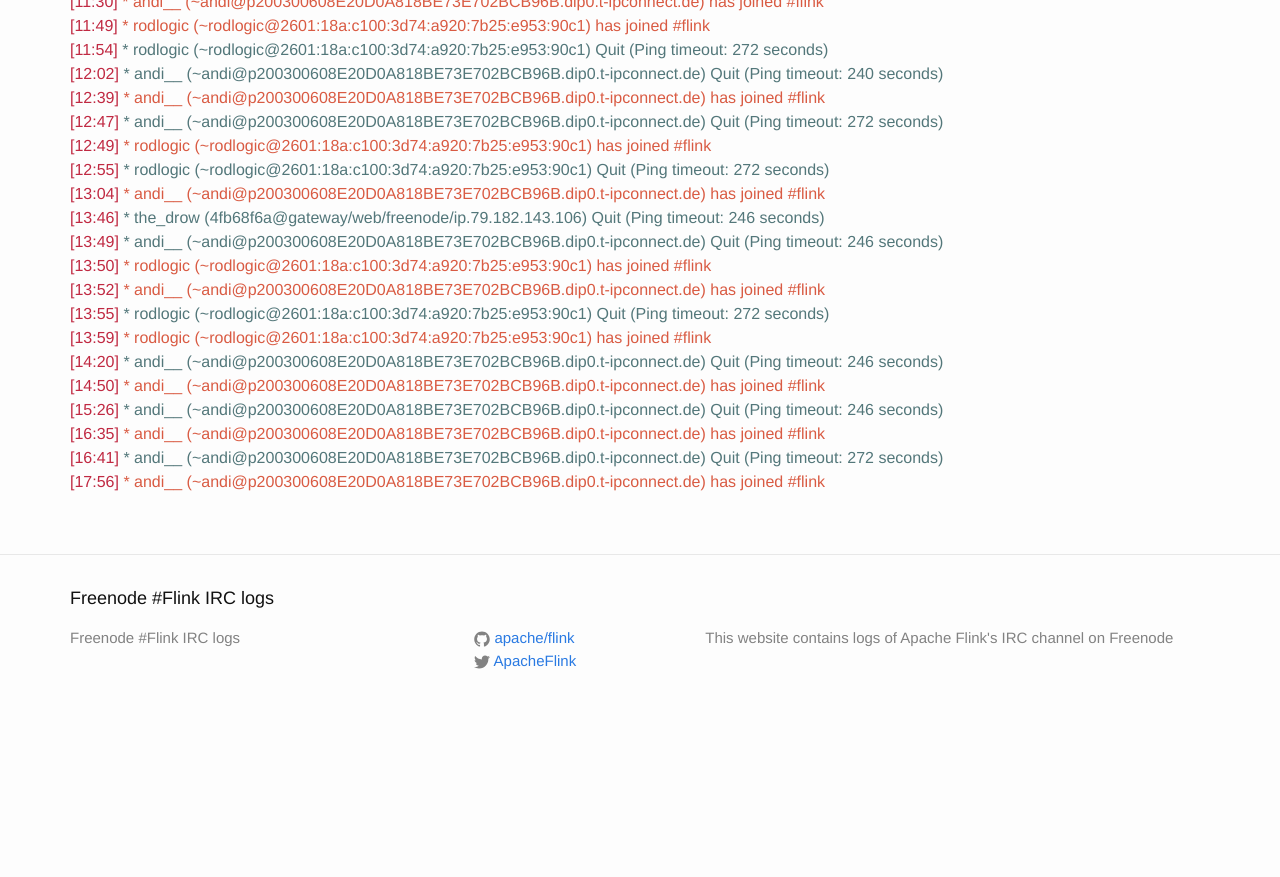
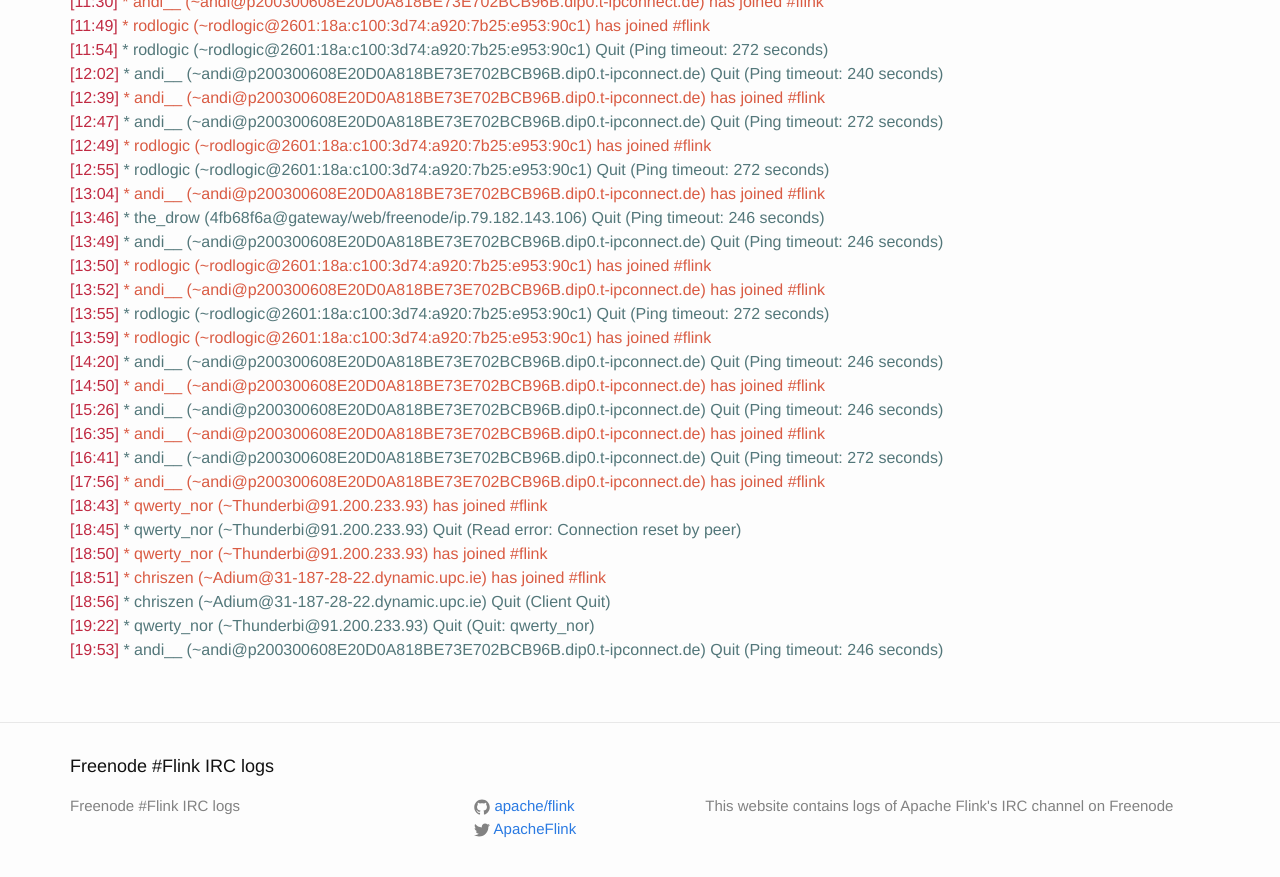
Before and after one commit to flink-irc-logs/flink-irc-logs.github.io, a Jekyll site: the page built from _posts/2015-11-21-logs.markdown, in a window 1280 px wide and 900 px high, scrolled down 1074 px. Shown: the top 877 px of the window. Built offline with Jekyll 4.4.1, drawn with Linux system fonts in a browser that asks for light colours; before the commit the page ends 1806 px from its top, so only the background shows below that.

Commit message:
Update of the logs on Sat Nov 21 20:23:24 CET 2015

```diff
--- a/_posts/2015-11-21-logs.markdown
+++ b/_posts/2015-11-21-logs.markdown
@@ -61,3 +61,10 @@
 <span class="irc-date">[16:35]</span> <span class="irc-green">* andi__ (~andi@p200300608E20D0A818BE73E702BCB96B.dip0.t-ipconnect.de) has joined #flink</span><br />
 <span class="irc-date">[16:41]</span> <span class="irc-navy">* andi__ (~andi@p200300608E20D0A818BE73E702BCB96B.dip0.t-ipconnect.de) Quit (Ping timeout: 272 seconds)</span><br />
 <span class="irc-date">[17:56]</span> <span class="irc-green">* andi__ (~andi@p200300608E20D0A818BE73E702BCB96B.dip0.t-ipconnect.de) has joined #flink</span><br />
+<span class="irc-date">[18:43]</span> <span class="irc-green">* qwerty_nor (~Thunderbi@91.200.233.93) has joined #flink</span><br />
+<span class="irc-date">[18:45]</span> <span class="irc-navy">* qwerty_nor (~Thunderbi@91.200.233.93) Quit (Read error: Connection reset by peer)</span><br />
+<span class="irc-date">[18:50]</span> <span class="irc-green">* qwerty_nor (~Thunderbi@91.200.233.93) has joined #flink</span><br />
+<span class="irc-date">[18:51]</span> <span class="irc-green">* chriszen (~Adium@31-187-28-22.dynamic.upc.ie) has joined #flink</span><br />
+<span class="irc-date">[18:56]</span> <span class="irc-navy">* chriszen (~Adium@31-187-28-22.dynamic.upc.ie) Quit (Client Quit)</span><br />
+<span class="irc-date">[19:22]</span> <span class="irc-navy">* qwerty_nor (~Thunderbi@91.200.233.93) Quit (Quit: qwerty_nor)</span><br />
+<span class="irc-date">[19:53]</span> <span class="irc-navy">* andi__ (~andi@p200300608E20D0A818BE73E702BCB96B.dip0.t-ipconnect.de) Quit (Ping timeout: 246 seconds)</span><br />
```
